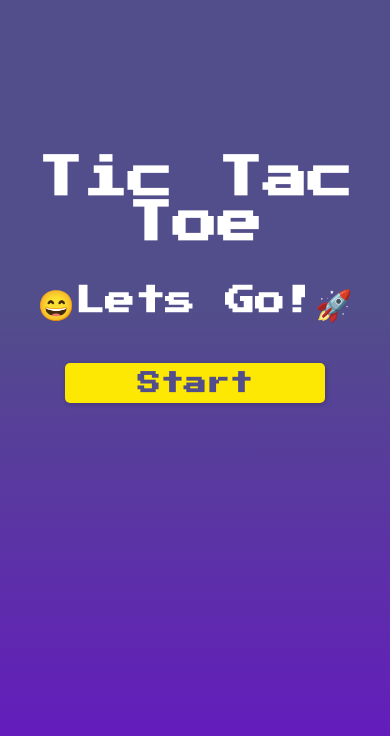
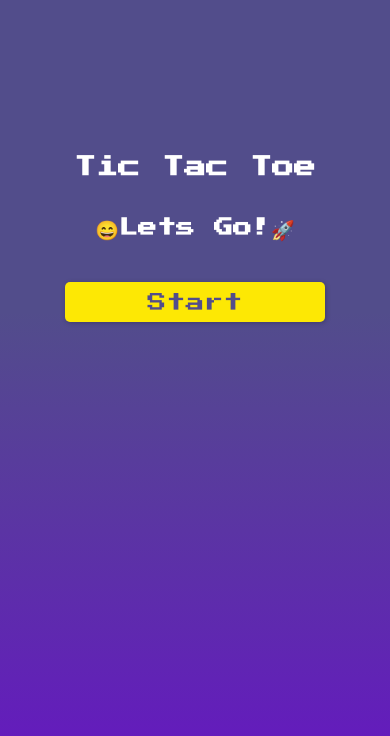
Before and after one commit to ElimarLucena/Tic-Tac-Toe, a React (Create React App) app in the folder tic-tac-toe/: page / in a window 390 px wide. Shown: the top 736 px of the page. Built offline with nearby package versions, Linux system fonts and the light colour scheme; the HTML template or start-up script is replaced by a standard one.

Commit message:
style: adjusting font size for mobile devices

```diff
--- a/tic-tac-toe/src/Pages/Login/style.css
+++ b/tic-tac-toe/src/Pages/Login/style.css
@@ -41,8 +41,7 @@
   margin: auto;
   height: 40px;
   cursor: pointer;
-  font-weight: bold;
-  font-size: 23px;
+  font-size: 19px;
 }
 
 .button-login:hover {
@@ -56,7 +55,7 @@
   grid-row: 2 / 3;
   text-align: center;
   margin-top: 40px;
-  font-size: 30px;
+  font-size: 19px;
 }
 
 @media screen and (min-width: 1280px){
@@ -122,7 +121,7 @@
 
   .title-login {
     text-align: center;
-    font-size: 55px;
+    font-size: 23px;
     margin-top: 40%;
     color: rgb(255, 255, 255);
   }
@@ -133,7 +132,7 @@
   }
 
   .conatiner-login h2 {
-    font-size: 35px;
+    font-size: 20px;
   }
 }
 
@@ -146,7 +145,7 @@
 
   .title-login {
     text-align: center;
-    font-size: 45px;
+    font-size: 22px;
     margin-top: 40%;
     color: rgb(255, 255, 255);
   }
```
